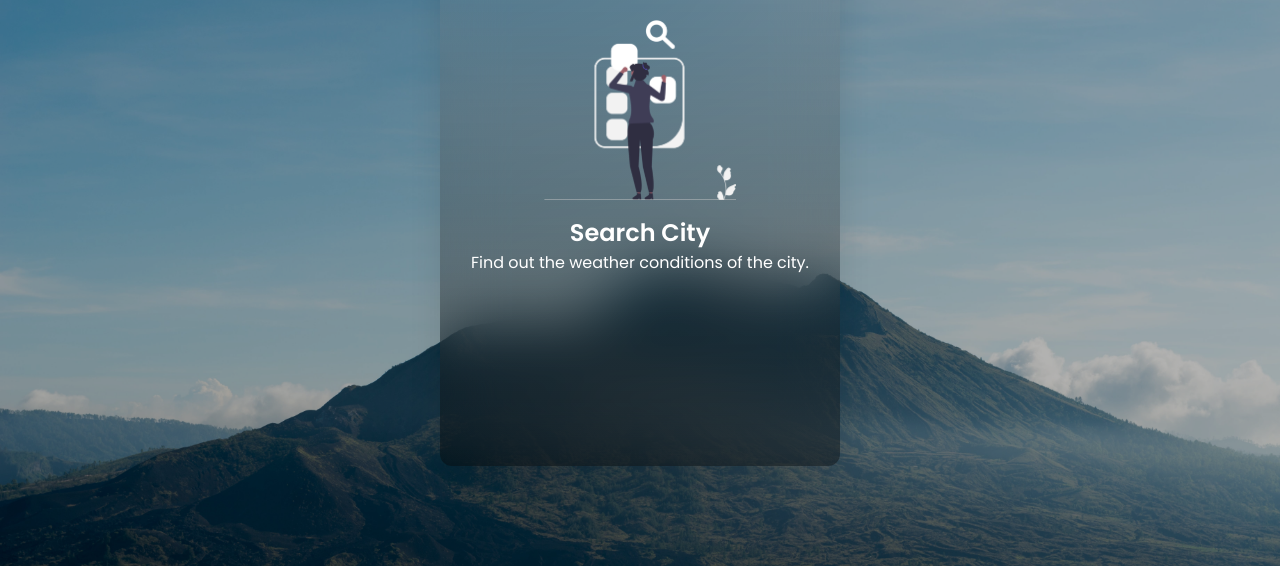
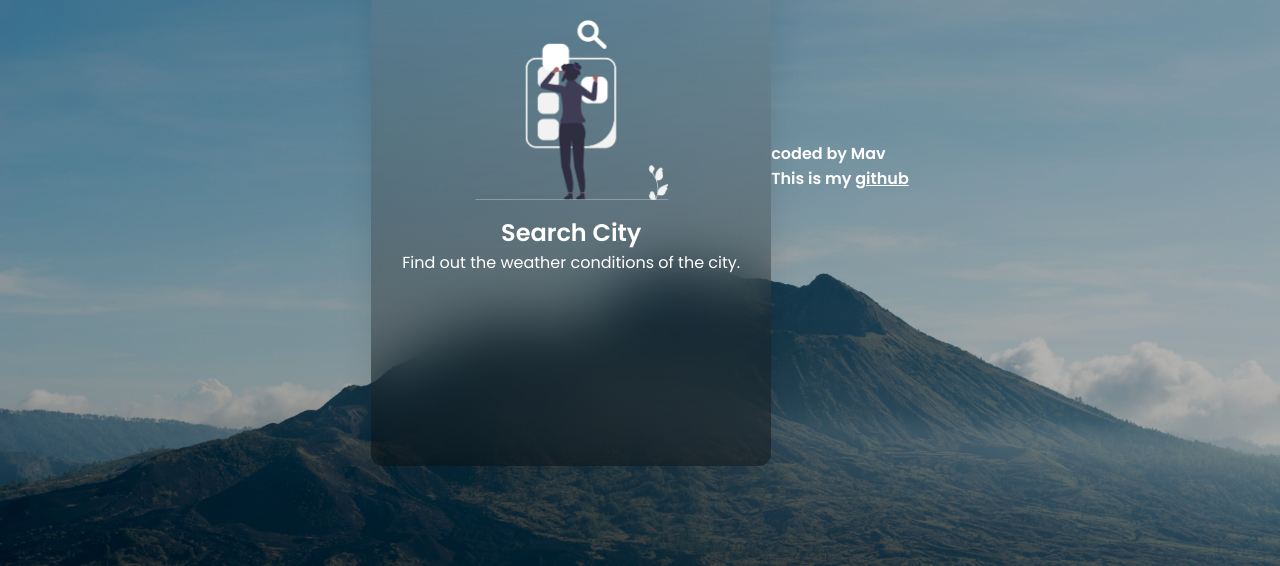
Before and after one commit to Mahlotle/WeatherApp, a plain HTML site: page index.html in a window 1280 px wide. Shown: the part 234-800 px from the top of the page. Drawn offline with nearby package versions, Linux system fonts and the light colour scheme.

Commit message:
Update index.html

```diff
--- a/index.html
+++ b/index.html
@@ -113,6 +113,12 @@
             </div>
         </section>
     </main>
+    <footer>
+      coded by Mav
+      <br />
+      This is my
+      <a href="https://github.com/Mahlotle"> github</a>
 
+    </footer>
 </body>
 </html>
```
